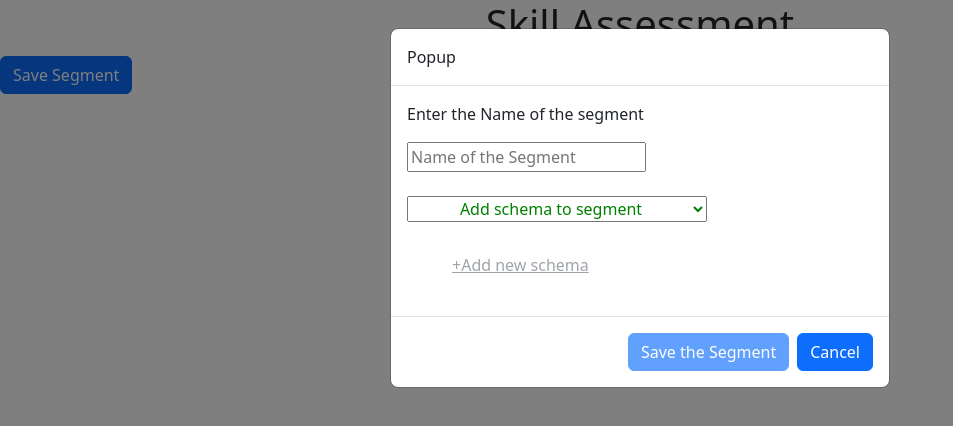
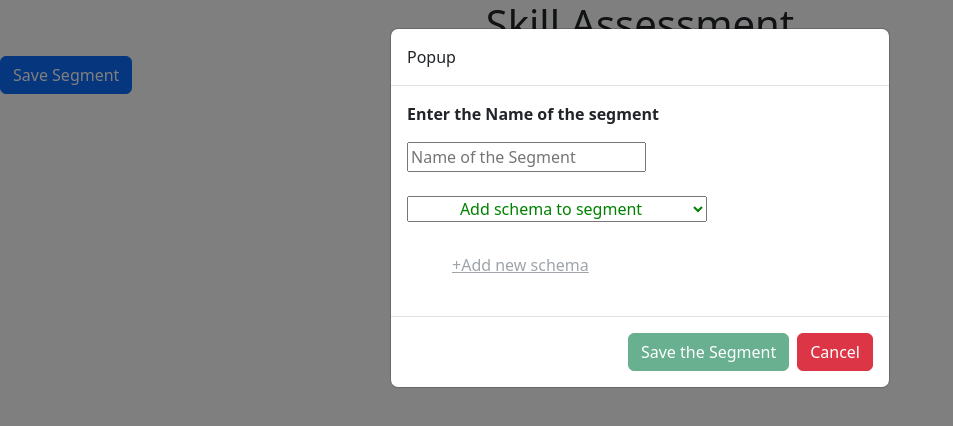
Before and after one commit to TejasriNiharika22/Skill-Assignment, a React (Create React App) app: page / in a window 1280 px wide. Both pictures are taken after a click on the button "Save Segment". Shown: the top 426 px of the page, without its empty margins (0-953 px from the left). Built offline with nearby package versions, Linux system fonts and the light colour scheme.

Commit message:
Update App.js

```diff
--- a/src/components/App.js
+++ b/src/components/App.js
@@ -12,9 +12,10 @@ class App extends Component {
       schemaList: [],
       segmentName: "",
       currentSchemaItem: {},
-      disableButton: true
+      disableButton: true,
     }
   }
+
   handleModal() {
     this.setState({ show: !this.state.show })
   }
@@ -60,7 +61,7 @@ class App extends Component {
           return <option key={listIndex} value={listItem.id}>{listItem.name}</option>
         })}
       </select>
-      <Button onClick={(item) => { this.deleteItem(item) }}>-</Button>
+      <Button variant="light" onClick={(item) => { this.deleteItem(item) }}>-</Button>
     </div>
   }
 
@@ -88,14 +89,8 @@ class App extends Component {
 
   }
 
-
   saveSegment = () => {
     console.log("saveclicked");
-    if (this.state.segmentName === "") {
-      this.setState({
-        disableButton: false
-      })
-    }
   }
 
   render() {
@@ -110,12 +105,13 @@ class App extends Component {
       <div>
         <h1 style={{ textAlign: "center" }}>{this.props.Content.heading}</h1>
         <div>
-          <Button onClick={() => this.handleEdit()} >{this.props.Content.saveSegment}</Button>
+          <Button variant="primary" onClick={() => this.handleEdit()}>{this.props.Content.saveSegment}</Button>
         </div>
+
         <Modal show={this.state.show} animation={true} onHide={() => this.handleModal()}>
           <Modal.Header>{this.props.Content.modalPopup}</Modal.Header>
           <Modal.Body>
-            <p>{this.props.Content.textMatter}</p>
+            <p><b>{this.props.Content.textMatter}</b></p>
             <input
               onBlur={(e) => this.handleSegmentNameChange(e)}
               type="text"
@@ -138,8 +134,8 @@ class App extends Component {
 
           </Modal.Body>
           <Modal.Footer>
-            <Button disabled={!isEnabled} onClick={() => { this.saveSegment() }}>{this.props.Content.saveButton}</Button>
-            <Button onClick={() => this.handleModal()}>{this.props.Content.cancelButton} </Button>
+            <Button variant="success" disabled={!isEnabled} onClick={() => { this.saveSegment() }}>{this.props.Content.saveButton}</Button>
+            <Button  variant="danger" onClick={() => this.handleModal()}>{this.props.Content.cancelButton} </Button>
           </Modal.Footer>
         </Modal>
       </div>
```
